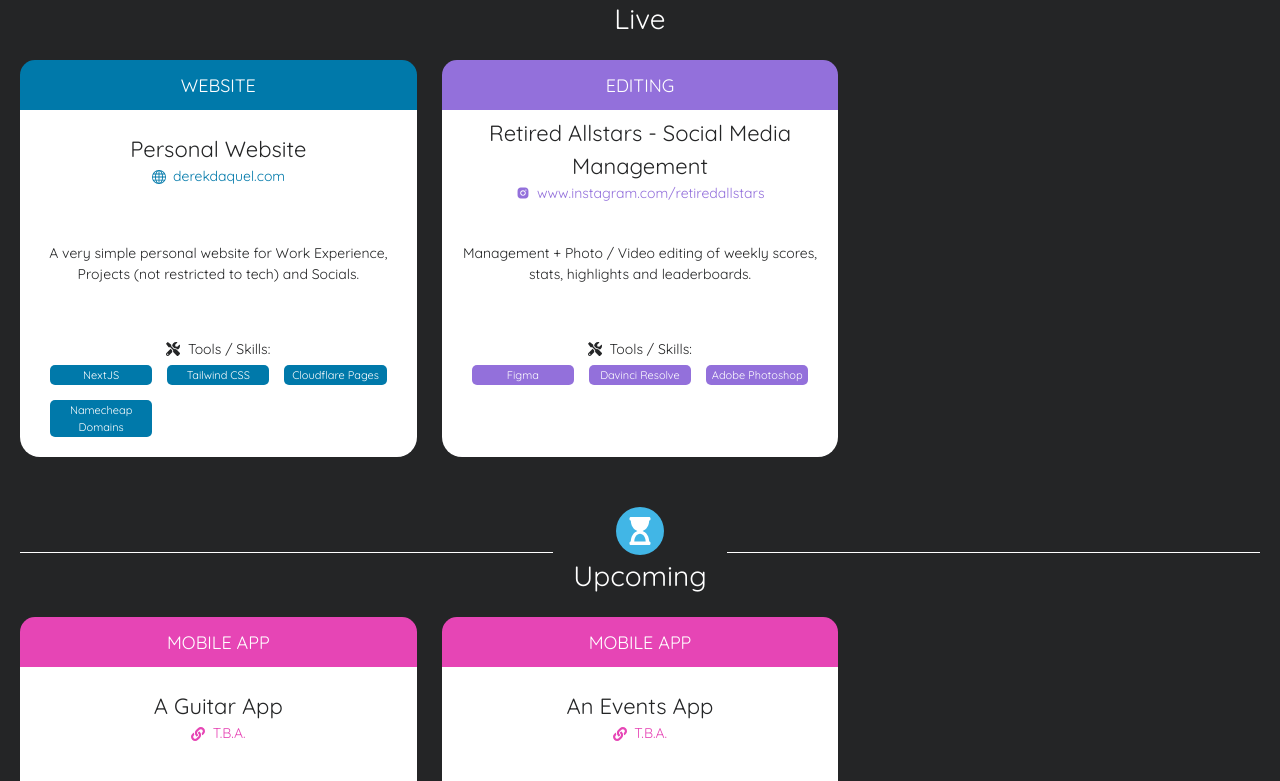
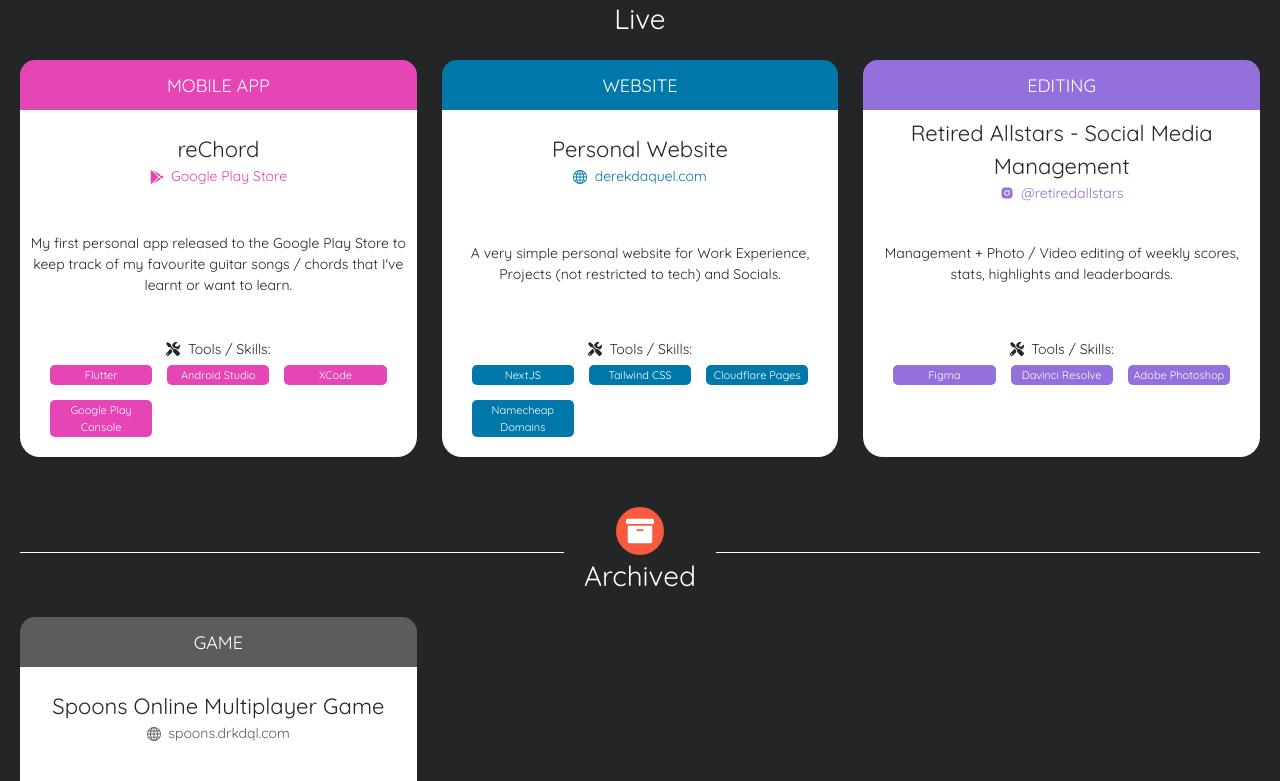
Before and after one commit to DRKDQL/website, a Next.js app: page / in a window 1280 px wide. Shown: the part 1019-1800 px from the top of the page. Built offline with nearby package versions, Linux system fonts and the light colour scheme.

Commit message:
update details 2024 (#14)

```diff
--- a/src/pages/home/components/Business/index.tsx
+++ b/src/pages/home/components/Business/index.tsx
@@ -18,6 +18,7 @@
       <ProjectGrid>
         <ProjectCard
           title="Little Learners Speech Therapy"
+          linkText="littlelearnerstherapy.com.au"
           link="littlelearnerstherapy.com.au"
           caption="A website for my friend's business.
 Little Learners Speech Therapy offers mobile speech pathology services across Sydney's Eastern Suburbs. Services can be delivered within your child's preschool, school, home or via telehealth."
@@ -34,7 +35,7 @@
           linkType="Website"
         />
       </ProjectGrid>
-       <ReleaseCategory type="Upcoming" />
+       {/* <ReleaseCategory type="Upcoming" />
       <ProjectGrid>
         <ProjectCard
           title="A Coaching Hub App"
@@ -45,7 +46,7 @@
           linkType=""
           disabled
         />
-      </ProjectGrid>
+      </ProjectGrid> */}
     </Section>
   );
 };
--- a/src/pages/home/components/Personal/index.tsx
+++ b/src/pages/home/components/Personal/index.tsx
@@ -17,7 +17,22 @@
       <ReleaseCategory type="Live" />
       <ProjectGrid>
         <ProjectCard
+          title="reChord"
+          linkText="Google Play Store"
+          link="play.google.com/store/apps/details?id=com.drkdql.rechord&pcampaignid=web_share"
+          caption="My first personal app released to the Google Play Store to keep track of my favourite guitar songs / chords that I've learnt or want to learn."
+          tools={[
+            "Flutter",
+            "Android Studio",
+            "XCode",
+            "Google Play Console",
+          ]}
+          category="Mobile App"
+          linkType="Mobile App"
+        />
+        <ProjectCard
           title="Personal Website"
+          linkText="derekdaquel.com"
           link="derekdaquel.com"
           caption="A very simple personal website for Work Experience, Projects (not restricted to tech) and Socials."
           tools={[
@@ -31,39 +46,24 @@
         />
         <ProjectCard
           title="Retired Allstars - Social Media Management"
+          linkText="@retiredallstars"
           link="www.instagram.com/retiredallstars"
           caption="Management + Photo / Video editing of weekly scores, stats, highlights and leaderboards."
           tools={["Figma", "Davinci Resolve", "Adobe Photoshop"]}
           category="Editing"
           linkType="Instagram"
         />
+
       </ProjectGrid>
-      <ReleaseCategory type="Upcoming" />
+      {/* <ReleaseCategory type="Upcoming" />
       <ProjectGrid>
-        <ProjectCard
-          title="A Guitar App"
-          link="T.B.A."
-          caption="Details to come..."
-          tools={[]}
-          category="Mobile App"
-          linkType=""
-          disabled
-        />
-        <ProjectCard
-          title="An Events App"
-          link="T.B.A."
-          caption="Details to come..."
-          tools={[]}
-          category="Mobile App"
-          linkType=""
-          disabled
-        />
-      </ProjectGrid>
+      </ProjectGrid> */}
       <ReleaseCategory type="Archived" />
       <ProjectGrid>
         <ProjectCard
           title="Spoons Online Multiplayer Game"
           link="spoons.drkdql.com"
+          linkText="spoons.drkdql.com"
           caption="A web / desktop version of the card game Spoons. Spoons is a card game I have played several times with my friends and family. Development is currently paused."
           tools={[
             "NextJS",
--- a/src/pages/home/components/ProjectCard.tsx
+++ b/src/pages/home/components/ProjectCard.tsx
@@ -1,6 +1,7 @@
 import { BsGlobe } from "react-icons/bs";
-import { FaTools, FaLink } from "react-icons/fa";
+import { FaTools, FaLink, FaGooglePlay } from "react-icons/fa";
 import { AiFillInstagram } from "react-icons/ai";
+
 import { v4 as uuidv4 } from "uuid";
 import { motion } from "framer-motion";
 
@@ -28,9 +29,10 @@
 export interface IProjectCardProps {
   title: string;
   link: string;
+  linkText: string;
   caption: string;
   category: "Website" | "Design" | "Blog" | "Game" | "Editing" | "Mobile App";
-  linkType: "Website" | "Instagram" | "";
+  linkType: "Website" | "Instagram" | "Mobile App" | "";
   tools: string[];
   disabled?: boolean;
   archived?: boolean;
@@ -40,6 +42,7 @@
   const {
     title,
     link,
+    linkText,
     linkType,
     caption,
     tools,
@@ -90,6 +93,8 @@
         return <BsGlobe />;
       case "Instagram":
         return <AiFillInstagram />;
+      case "Mobile App":
+        return <FaGooglePlay />;
       default:
         return <FaLink />;
     }
@@ -115,7 +120,7 @@
           <div className={styles.title}> {title} </div>
           <div className={`${styles.link} ${getCategoryTextColour()}`}>
             {getLinkIcon()}
-            <div> {link} </div>
+            <div> {linkText} </div>
           </div>
         </div>
         <div className={styles.contentContainer}>
```
Also changed, not shown: 1 other file (tests, documents, lock files or other folders).
